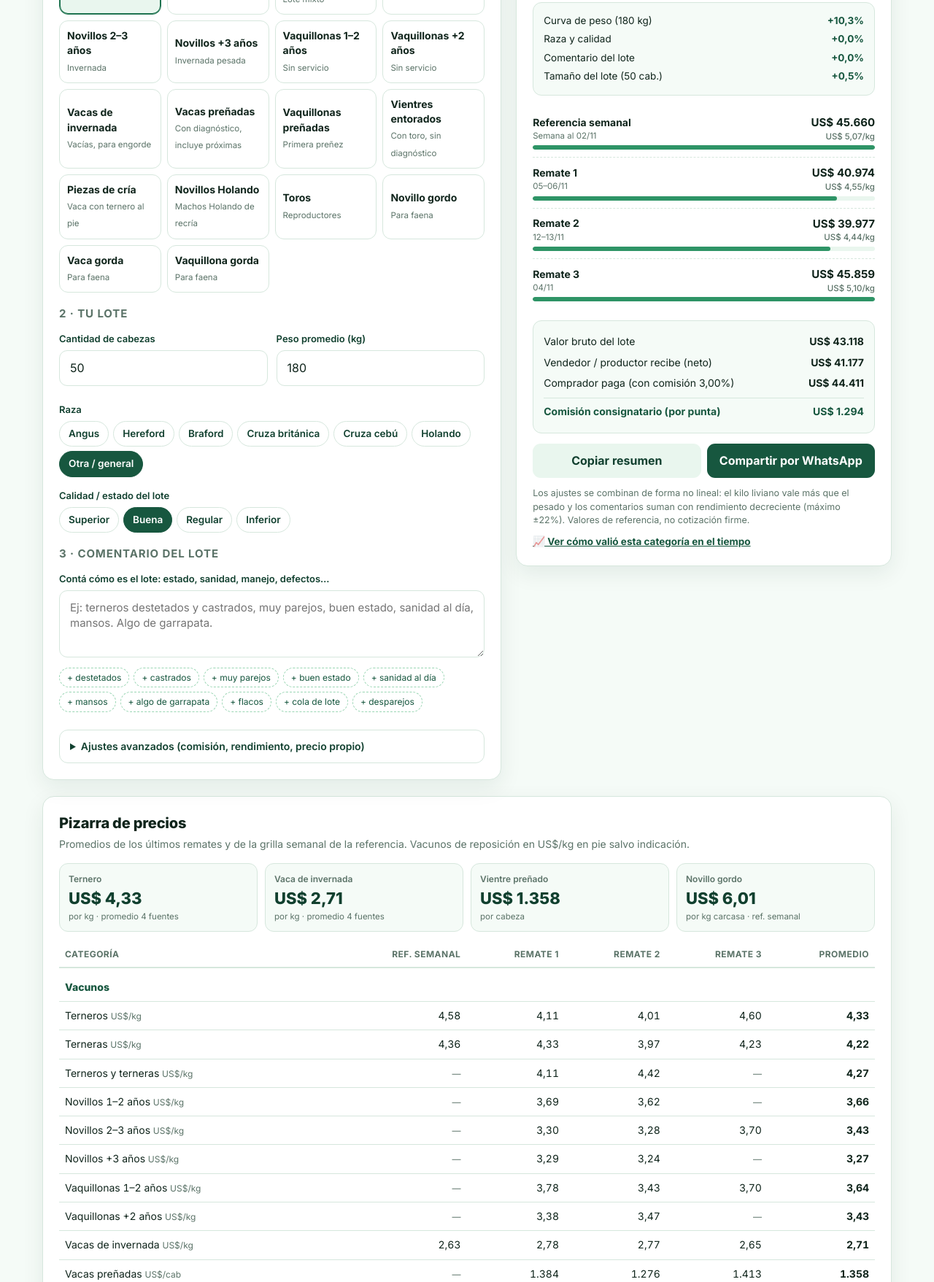
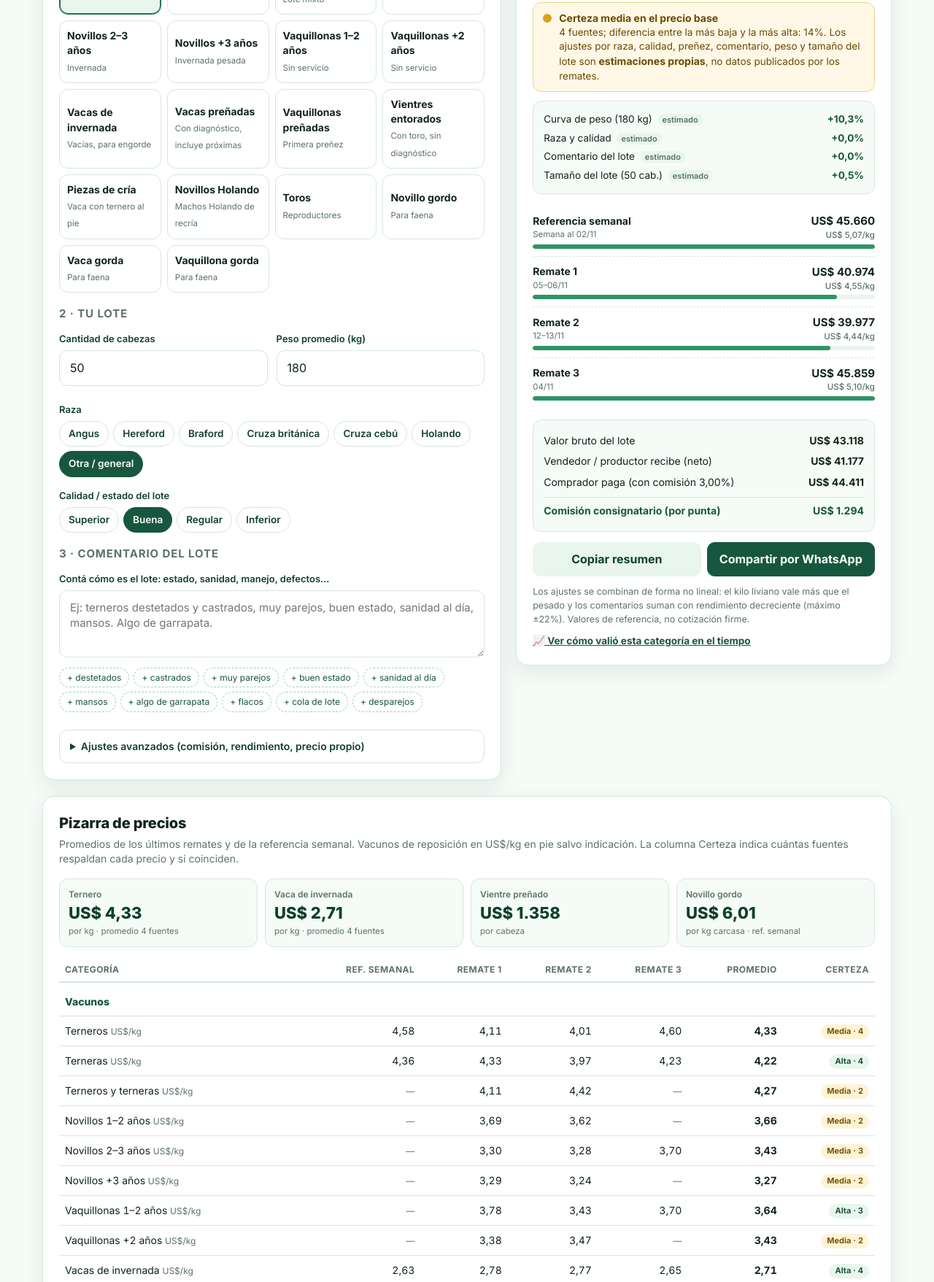
Before and after one commit to escritoriocamy/cuantolaventa, a plain HTML site: page index.html in a window 1280 px wide. Shown: the part 598-2355 px from the top of the page at 73% size. Drawn offline with Linux system fonts and the light colour scheme.

Commit message:
Add certification display and update descriptions

```diff
--- a/index.html
+++ b/index.html
@@ -78,6 +78,15 @@ input:focus,select:focus{border-color:var(--g500)}
 .total .sub div{font-size:13px;color:var(--g200)}
 .total .sub b{display:block;color:#fff;font-size:17px}
 .range{margin-top:10px;font-size:13px;color:var(--g200)}
+.cert{display:flex;gap:10px;align-items:flex-start;margin-top:12px;border-radius:12px;padding:11px 13px;font-size:13.5px;border:1px solid}
+.cert b{display:block;font-size:14px}
+.cert .dotc{flex:0 0 12px;height:12px;border-radius:50%;margin-top:4px}
+.cert.alta{background:#e9f6ee;border-color:#9ad6b4;color:#11402f}.cert.alta .dotc{background:#2e9466}
+.cert.media{background:#fff8e6;border-color:#f1d48a;color:#6b4a00}.cert.media .dotc{background:#d9a21b}
+.cert.baja{background:#fdecea;border-color:#f2b8b0;color:#7a1f12}.cert.baja .dotc{background:#c8432f}
+.pill{display:inline-block;font-size:11px;font-weight:700;padding:2px 8px;border-radius:999px;white-space:nowrap}
+.pill.alta{background:#e9f6ee;color:#17573f}.pill.media{background:#fff3d6;color:#7a5600}.pill.baja{background:#fde4e0;color:#8f2615}
+.est{font-size:11px;font-weight:600;color:var(--muted);background:var(--g100);padding:1px 6px;border-radius:6px;margin-left:4px}
 
 .src{margin-top:16px}
 .srow{display:grid;grid-template-columns:1fr auto;gap:4px 10px;padding:10px 0;border-bottom:1px dashed var(--line);align-items:center}
@@ -289,6 +298,7 @@ footer a{color:var(--g300)}
         <div class="range" id="tRange"></div>
       </div>
 
+      <div class="cert" id="cert"></div>
       <div class="adjbox" id="adjbox"></div>
       <div class="src" id="srcList"></div>
 
@@ -331,7 +341,7 @@ footer a{color:var(--g300)}
   <!-- MARKET TABLE -->
   <section class="card mkt">
     <h2>Pizarra de precios</h2>
-    <p class="lead">Promedios de los últimos remates y de la grilla semanal de la referencia. Vacunos de reposición en US$/kg en pie salvo indicación.</p>
+    <p class="lead">Promedios de los últimos remates y de la referencia semanal. Vacunos de reposición en US$/kg en pie salvo indicación. La columna Certeza indica cuántas fuentes respaldan cada precio y si coinciden.</p>
     <div class="cards4" id="kpis"></div>
     <div class="scroll"><table class="tbl" id="tbl"></table></div>
     <p class="note">Referencia semanal: precios de referencia del mercado (gordo en US$/kg carcasa). Remates 1, 2 y 3: promedios de remates por pantalla de noviembre 2026. “—” = sin oferta o sin dato en ese remate; el promedio se calcula con las fuentes disponibles.</p>
@@ -532,7 +542,8 @@ function renderHist(){
   $("hCats").innerHTML = L.map(c=>`<button class="chip ${c.id===H.cat?"on":""}" data-id="${c.id}">${c.n}</button>`).join("");
   $("hCats").querySelectorAll(".chip").forEach(b=>b.onclick=()=>{H.cat=b.dataset.id; renderHist();});
   const c = L.find(x=>x.id===H.cat), s = HIST[H.cat];
-  $("hTitle").textContent = c.n + " · " + c.d;
+  const ch = certHist(s.d, s.f);
+  $("hTitle").innerHTML = c.n + " · " + c.d + ` <span class="pill ${ch.nivel}" style="vertical-align:middle;margin-left:6px">${CERT_TXT[ch.nivel]}</span>`;
   const unit = c.u==="cab"?"US$/cab":c.u==="carc"?"US$/kg carcasa":"US$/kg en pie";
   const dec = c.u==="cab"?0:2;
   const d = s.d, first=d[0][1], last=d[d.length-1][1];
@@ -575,7 +586,7 @@ function renderHist(){
   $("hNote").textContent = (s.f==="Referencia semanal"
     ? "Fuente: precios de referencia semanales del mercado."
     : "Fuente: promedios de remates por pantalla (pueden variar por calidad y peso de la oferta de cada remate).")
-    + (d.length<3?" Hay pocos datos para esta categoría; se irán sumando con cada actualización.":"");
+    + " Certeza: " + ch.txt + ".";
 }
 
 function showTab(t){
@@ -622,6 +633,24 @@ function onCat(){
   calc();
 }
 
+/* Certeza: cuántas fuentes hay y cuánto difieren entre sí */
+function certeza(vals){
+  const v = vals.filter(x=>x!=null);
+  const n = v.length;
+  if(!n) return {nivel:"baja", n:0, disp:0};
+  const avg = v.reduce((a,b)=>a+b,0)/n;
+  const disp = n>1 ? (Math.max(...v)-Math.min(...v))/avg*100 : 0;
+  let nivel = n>=3 ? (disp<=10?"alta":"media") : n===2 ? (disp<=10?"media":"baja") : "baja";
+  return {nivel, n, disp};
+}
+const CERT_TXT = {alta:"Certeza alta", media:"Certeza media", baja:"Certeza baja"};
+function certHist(d, f){
+  const n=d.length;
+  if(f==="Referencia semanal" && n>=6) return {nivel:"alta", txt:`${n} datos semanales de la misma referencia`};
+  if(n>=4) return {nivel:"media", txt:`${n} datos${f==="Remates"?" de distintos remates (pueden variar por calidad de la oferta)":""}`};
+  return {nivel:"baja", txt:`solo ${n} dato${n>1?"s":""}; sirve de orientación, no muestra una tendencia confiable`};
+}
+
 function curva(c, peso){
   const k = CURVA[c.id];
   if(!k || !peso) return 1;
@@ -651,11 +680,11 @@ function calc(){
   $("tags").innerHTML = com_.items.map(x=>`<span class="tag ${x.v>=0?"up":"dn"}">${x.v>=0?"▲":"▼"} ${x.t} ${x.v>=0?"+":""}${fmt(x.v,1)}%</span>`).join("");
   const pct = f=>{const v=(f-1)*100; return `<b class="${v>=0?"up":"dn"}">${v>=0?"+":""}${fmt(v,1)}%</b>`;};
   $("adjbox").innerHTML =
-    (c.u==="kg"?`<div class="r"><span>Curva de peso (${fmt(peso)} kg)</span>${pct(fw)}</div>`:"")+
-    `<div class="r"><span>Raza y calidad</span>${pct(fr*fc)}</div>`+
-    (c.preg?`<div class="r"><span>Preñez ${S.mes} meses</span>${pct(fp)}</div>`:"")+
-    `<div class="r"><span>Comentario del lote</span>${pct(com_.f)}</div>`+
-    `<div class="r"><span>Tamaño del lote (${fmt(cab)} cab.)</span>${pct(fl)}</div>`;
+    (c.u==="kg"?`<div class="r"><span>Curva de peso (${fmt(peso)} kg) <span class="est">estimado</span></span>${pct(fw)}</div>`:"")+
+    `<div class="r"><span>Raza y calidad <span class="est">estimado</span></span>${pct(fr*fc)}</div>`+
+    (c.preg?`<div class="r"><span>Preñez ${S.mes} meses <span class="est">estimado</span></span>${pct(fp)}</div>`:"")+
+    `<div class="r"><span>Comentario del lote <span class="est">estimado</span></span>${pct(com_.f)}</div>`+
+    `<div class="r"><span>Tamaño del lote (${fmt(cab)} cab.) <span class="est">estimado</span></span>${pct(fl)}</div>`;
   const own = parseFloat(($("own").value||"").toString().replace(",", "."));
 
   // valor por cabeza por fuente
@@ -681,6 +710,14 @@ function calc(){
     headAvg = c.u==="cab" ? own : c.u==="kg" ? own*peso : own*peso*rend;
   }
   const total = headAvg*cab;
+  const ct = certeza(Object.values(c.p));
+  const ctxt = ct.n===1
+    ? `Basado en <b style="display:inline">una sola fuente</b>. Tomalo como orientación.`
+    : `${ct.n} fuentes; diferencia entre la más baja y la más alta: ${fmt(ct.disp,0)}%.`;
+  $("cert").className = "cert "+(usingOwn?"media":ct.nivel);
+  $("cert").innerHTML = usingOwn
+    ? `<span class="dotc"></span><div><b>Precio propio</b>El valor usa el precio que cargaste vos, no el de mercado.</div>`
+    : `<span class="dotc"></span><div><b>${CERT_TXT[ct.nivel]} en el precio base</b>${ctxt} Los ajustes por raza, calidad, preñez, comentario, peso y tamaño del lote son <b style="display:inline">estimaciones propias</b>, no datos publicados por los remates.</div>`;
 
   $("tLbl").textContent = usingOwn ? "Con tu precio" : `Promedio de ${ok.length} fuente${ok.length>1?"s":""}`;
   $("tBig").textContent = usd(total);
@@ -717,13 +754,13 @@ function calc(){
   $("noteTxt").textContent = notes.join(" ");
 
   window._summary = `🐂 CuántoLaVenta – ${c.n}\n${cab} cab.${c.u!=="cab"?` × ${peso} kg`:""} · ${S.raza} · ${S.cal}${c.preg?` · preñez ${S.mes} meses`:""}${com_.items.length?`\n📝 ${com_.items.map(x=>x.t).join(", ")}`:""}\nValor estimado: ${usd(total)} (${usd(headAvg)}/cab${c.u!=="cab"?`, ${usd(unitAvg,2)}/kg`:""})\n` +
-    rows.filter(r=>r.v!=null).map(r=>`• ${SOURCES[r.s].name}: ${usd(r.v*cab)}`).join("\n") + `\nPrecios al ${UPDATED}`;
+    rows.filter(r=>r.v!=null).map(r=>`• ${SOURCES[r.s].name}: ${usd(r.v*cab)}`).join("\n") + `\n${CERT_TXT[ct.nivel]} (${ct.n} fuente${ct.n>1?"s":""}) · Precios al ${UPDATED}`;
 }
 
 /* Pizarra */
 function renderTable(){
   const all = [...VAC.map(c=>({...c,esp:"Vacunos"})), ...OVI.map(c=>({...c,esp:"Ovinos"}))];
-  const head = `<tr><th>Categoría</th><th>Ref. semanal</th><th>Remate 1</th><th>Remate 2</th><th>Remate 3</th><th>Promedio</th></tr>`;
+  const head = `<tr><th>Categoría</th><th>Ref. semanal</th><th>Remate 1</th><th>Remate 2</th><th>Remate 3</th><th>Promedio</th><th>Certeza</th></tr>`;
   let lastEsp = "";
   const body = all.map(c=>{
     const d = c.u==="cab"?0:2;
@@ -732,8 +769,8 @@ function renderTable(){
     const avg = ok.reduce((a,b)=>a+b,0)/ok.length;
     const unit = c.u==="cab"?"US$/cab":c.u==="carc"?"US$/kg carc.":"US$/kg";
     let sep = "";
-    if(c.esp!==lastEsp){ lastEsp=c.esp; sep=`<tr><td colspan="6" style="font-weight:800;color:var(--g700);padding-top:16px">${c.esp}</td></tr>`; }
-    return sep + `<tr><td>${c.n} <span class="u">${unit}</span></td>${vals.map(v=>`<td>${v==null?'<span class="u">—</span>':fmt(v,d)}</td>`).join("")}<td><b>${fmt(avg,d)}</b></td></tr>`;
+    if(c.esp!==lastEsp){ lastEsp=c.esp; sep=`<tr><td colspan="7" style="font-weight:800;color:var(--g700);padding-top:16px">${c.esp}</td></tr>`; }
+    return sep + `<tr><td>${c.n} <span class="u">${unit}</span></td>${vals.map(v=>`<td>${v==null?'<span class="u">—</span>':fmt(v,d)}</td>`).join("")}<td><b>${fmt(avg,d)}</b></td><td>${(()=>{const k=certeza(vals);return `<span class="pill ${k.nivel}" title="${k.n} fuente(s), dispersión ${fmt(k.disp,0)}%">${k.nivel==="alta"?"Alta":k.nivel==="media"?"Media":"Baja"} · ${k.n}</span>`})()}</td></tr>`;
   }).join("");
   $("tbl").innerHTML = head + body;
 
```
